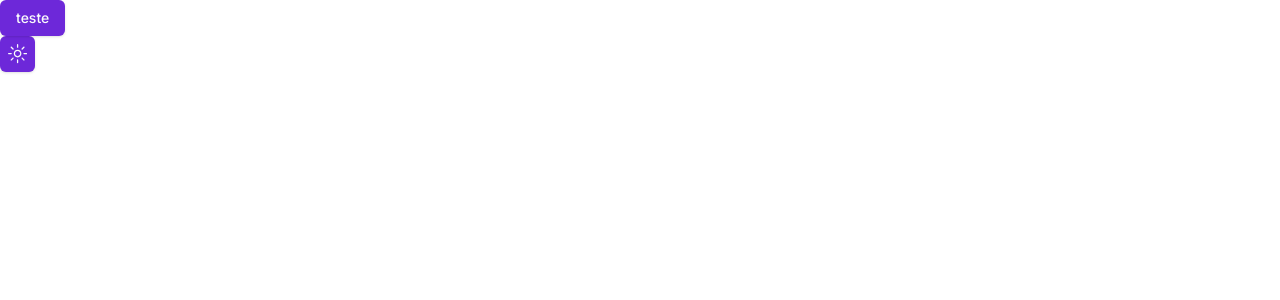
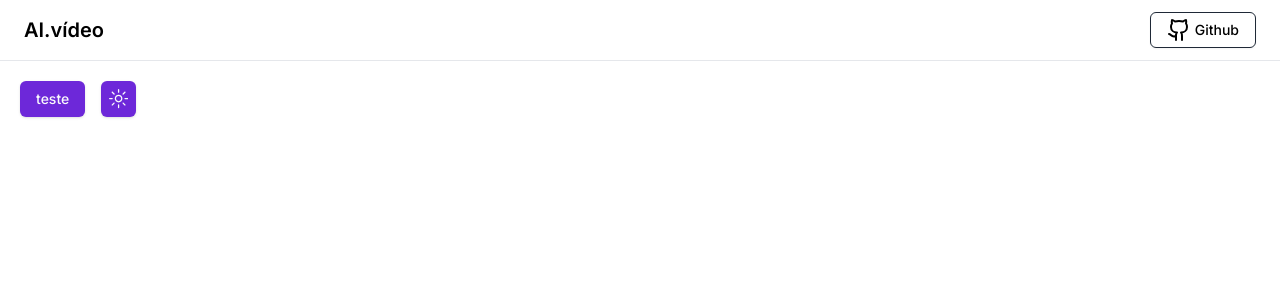
Before and after one commit to CaioMMendes/NLW-AI, a Next.js app: page / in a window 1280 px wide. Shown: the top 300 px of the page. Built offline with nearby package versions, Linux system fonts and the light colour scheme.

Commit message:
feat: header

```diff
--- a/package.json
+++ b/package.json
@@ -11,6 +11,7 @@
   "dependencies": {
     "@radix-ui/react-dropdown-menu": "^2.0.5",
     "@radix-ui/react-icons": "^1.3.0",
+    "@radix-ui/react-separator": "^1.0.3",
     "@radix-ui/react-slot": "^1.0.2",
     "@types/node": "20.6.0",
     "@types/react": "18.2.21",
@@ -20,6 +21,7 @@
     "clsx": "^2.0.0",
     "eslint": "8.49.0",
     "eslint-config-next": "13.4.19",
+    "lucide-react": "^0.276.0",
     "next": "13.4.19",
     "next-themes": "^0.2.1",
     "postcss": "8.4.29",
--- a/src/app/page.tsx
+++ b/src/app/page.tsx
@@ -1,11 +1,15 @@
+import Header from "@/components/Header";
 import { ThemeDropdown } from "@/components/themeDropDown";
 import { Button } from "@/components/ui/button";
 
 export default function Home() {
   return (
-    <div>
-      <Button>teste</Button>
-      <ThemeDropdown />
+    <div className="min-h-screen flex flex-col">
+      <Header />
+      <main className="flex flex-1 p-5 gap-4">
+        <Button>teste</Button>
+        <ThemeDropdown />
+      </main>
     </div>
   );
 }
--- /dev/null
+++ b/src/components/Header.tsx
@@ -0,0 +1,21 @@
+import { Button } from "./ui/button";
+import { GithubIcon } from "lucide-react";
+const Header = () => {
+  return (
+    <div className="px-6 flex py-3 items-center justify-between border-b">
+      <h1 className="text-xl font-semibold">AI.vídeo</h1>
+
+      <div>
+        <Button
+          className="flex gap-1 hover:bg-primary hover:outline-none hover:border-primary dark:hover:text-primary-foreground"
+          variant="outline"
+        >
+          <GithubIcon size={24} />
+          Github
+        </Button>
+      </div>
+    </div>
+  );
+};
+
+export default Header;
--- /dev/null
+++ b/src/components/ui/separator.tsx
@@ -0,0 +1,31 @@
+"use client"
+
+import * as React from "react"
+import * as SeparatorPrimitive from "@radix-ui/react-separator"
+
+import { cn } from "@/lib/utils"
+
+const Separator = React.forwardRef<
+  React.ElementRef<typeof SeparatorPrimitive.Root>,
+  React.ComponentPropsWithoutRef<typeof SeparatorPrimitive.Root>
+>(
+  (
+    { className, orientation = "horizontal", decorative = true, ...props },
+    ref
+  ) => (
+    <SeparatorPrimitive.Root
+      ref={ref}
+      decorative={decorative}
+      orientation={orientation}
+      className={cn(
+        "shrink-0 bg-border",
+        orientation === "horizontal" ? "h-[1px] w-full" : "h-full w-[1px]",
+        className
+      )}
+      {...props}
+    />
+  )
+)
+Separator.displayName = SeparatorPrimitive.Root.displayName
+
+export { Separator }
```
Also changed, not shown: 1 other file (tests, documents, lock files or other folders).
